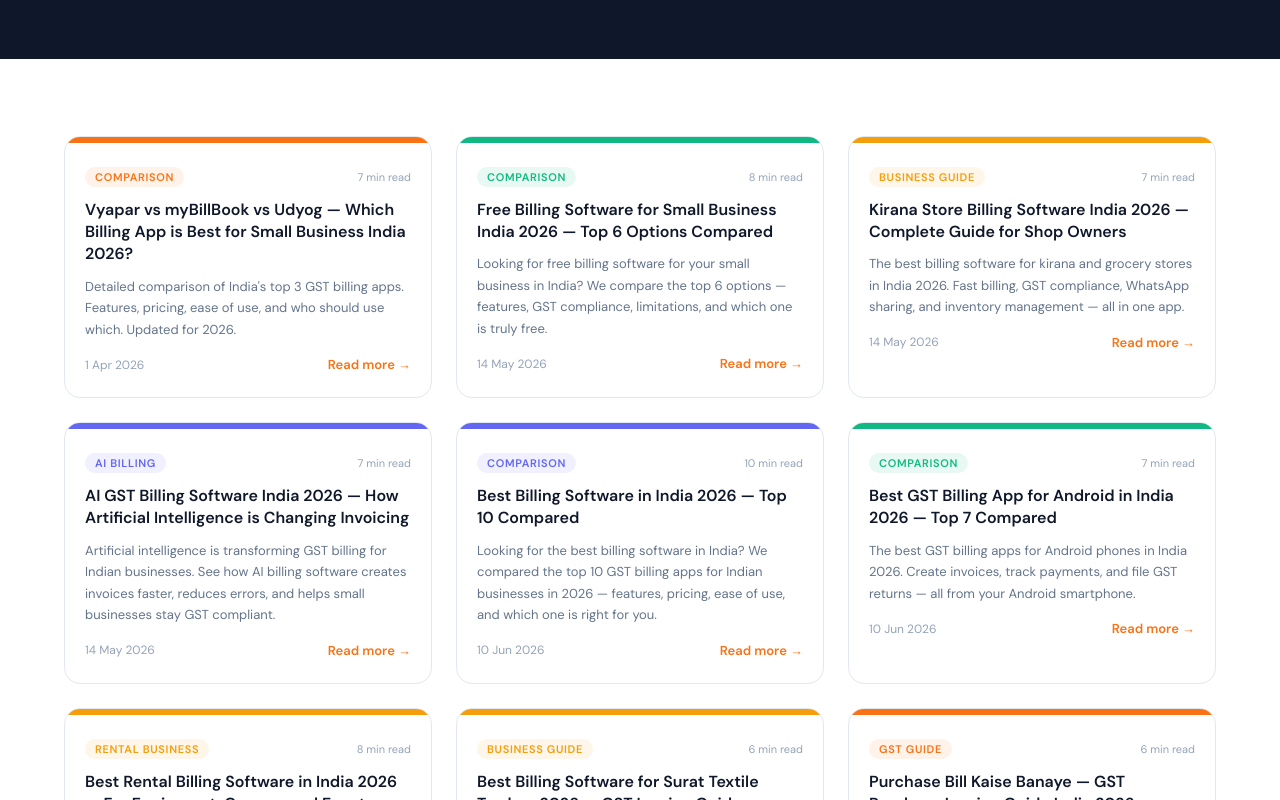
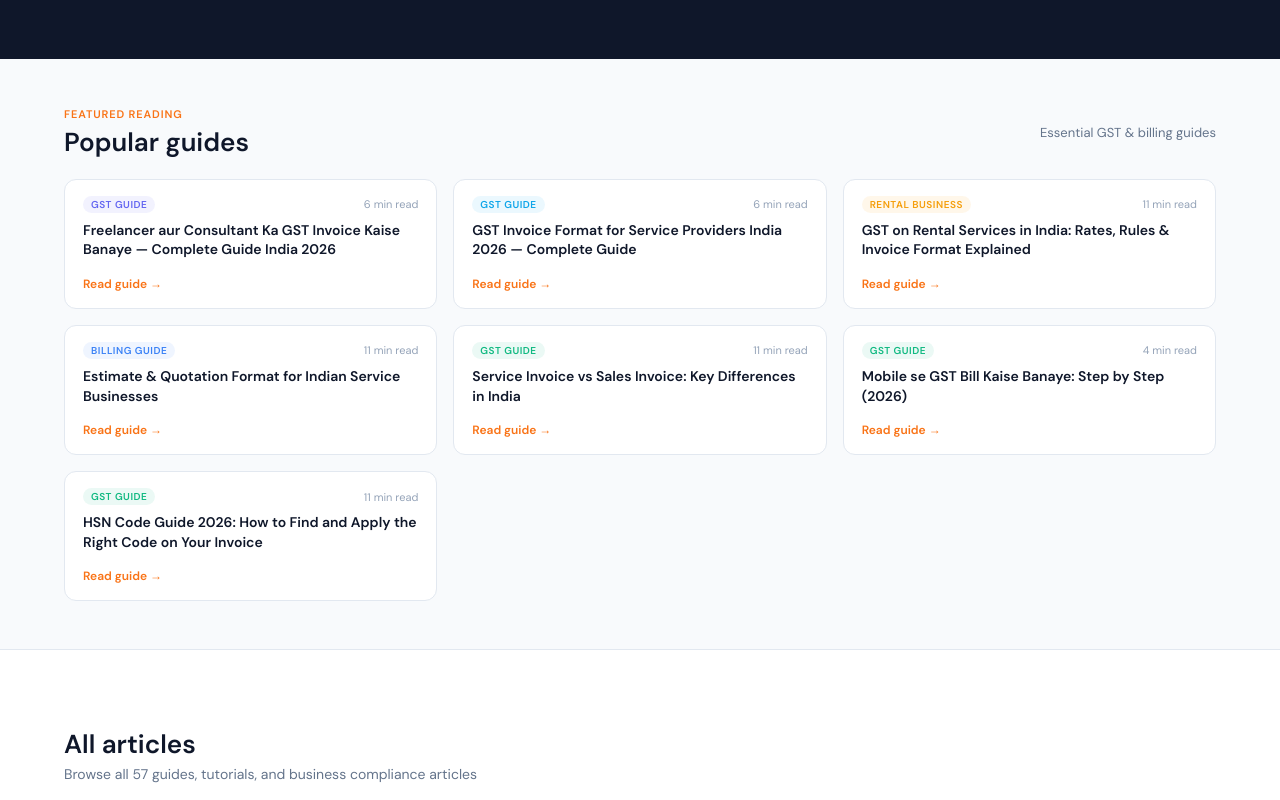
Before and after one commit to rounak621/udyogbook-landing, a Next.js app: page /blog in a window 1280 px wide. Shown: the part 400-1200 px from the top of the page. Built offline with nearby package versions, Linux system fonts and the light colour scheme.

Commit message:
feat(blog): add Popular guides row to /blog for priority indexation

```diff
--- a/app/blog/page.tsx
+++ b/app/blog/page.tsx
@@ -1,7 +1,17 @@
 import Navbar from '../components/Navbar'
 import Footer from '../components/Footer'
 import type { Metadata } from 'next'
-import { BLOG_POSTS } from '../../lib/blog-posts'
+import { BLOG_POSTS, type BlogPost } from '../../lib/blog-posts'
+
+const POPULAR_SLUGS = [
+  'freelancer-consultant-gst-invoice-india',
+  'gst-invoice-format-service-provider-india',
+  'gst-on-rental-services-india',
+  'quotation-format-indian-service-businesses',
+  'service-invoice-vs-sales-invoice-india',
+  'mobile-se-gst-bill-kaise-banaye',
+  'hsn-code-guide-2026-invoice',
+]
 
 export const metadata: Metadata = {
   title: 'Blog — GST Guides, Billing Tips & Business Insights',
@@ -14,6 +24,10 @@
 }
 
 export default function BlogPage() {
+  const popularPosts = POPULAR_SLUGS
+    .map(slug => BLOG_POSTS.find(p => p.slug === slug))
+    .filter((p): p is BlogPost => Boolean(p))
+
   return (
     <>
       <Navbar />
@@ -32,7 +46,64 @@
           </div>
         </section>
 
-        {/* Posts grid */}
+        {/* Popular guides */}
+        <section style={{ background: '#F8FAFC', borderBottom: '1px solid #E2E8F0', padding: 'clamp(36px,4vw,48px) var(--section-px)' }}>
+          <div style={{ maxWidth: 1280, margin: '0 auto' }}>
+            <div style={{ display: 'flex', alignItems: 'center', justifyContent: 'space-between', marginBottom: 20, flexWrap: 'wrap', gap: 12 }}>
+              <div>
+                <p style={{ fontSize: 11, fontWeight: 700, letterSpacing: '0.08em', textTransform: 'uppercase', color: '#F97316', marginBottom: 4 }}>Featured Reading</p>
+                <h2 style={{ fontSize: 'clamp(20px,2.5vw,26px)', fontWeight: 700, color: '#0f172a', margin: 0 }}>Popular guides</h2>
+              </div>
+              <span style={{ fontSize: 13, color: '#64748b' }}>Essential GST & billing guides</span>
+            </div>
+
+            <style suppressHydrationWarning>{`
+              .popular-guides-grid {
+                display: grid;
+                grid-template-columns: repeat(auto-fill, minmax(280px, 1fr));
+                gap: 16px;
+              }
+              .popular-guide-card {
+                background: #fff;
+                border: 1px solid #E2E8F0;
+                border-radius: 12px;
+                padding: 16px 18px;
+                text-decoration: none;
+                display: flex;
+                flex-direction: column;
+                justify-content: space-between;
+                transition: transform 0.2s, box-shadow 0.2s, border-color 0.2s;
+              }
+              .popular-guide-card:hover {
+                transform: translateY(-2px);
+                box-shadow: 0 8px 24px rgba(0,0,0,0.06);
+                border-color: #cbd5e1;
+              }
+            `}</style>
+            <div className="popular-guides-grid">
+              {popularPosts.map(post => (
+                <a key={post.slug} href={`/blog/${post.slug}`} className="popular-guide-card">
+                  <div>
+                    <div style={{ display: 'flex', justifyContent: 'space-between', alignItems: 'center', marginBottom: 8 }}>
+                      <span style={{ fontSize: 10, fontWeight: 700, color: post.color, textTransform: 'uppercase', letterSpacing: '0.05em', background: post.color + '15', padding: '2px 8px', borderRadius: 100 }}>
+                        {post.category}
+                      </span>
+                      <span style={{ fontSize: 11, color: '#94a3b8' }}>{post.readTime}</span>
+                    </div>
+                    <h3 style={{ fontSize: 14, fontWeight: 700, color: '#0f172a', lineHeight: 1.4, margin: '4px 0 8px' }}>
+                      {post.title}
+                    </h3>
+                  </div>
+                  <span style={{ fontSize: 12, color: '#F97316', fontWeight: 600, display: 'inline-flex', alignItems: 'center', marginTop: 8 }}>
+                    Read guide →
+                  </span>
+                </a>
+              ))}
+            </div>
+          </div>
+        </section>
+
+        {/* All Posts grid */}
         <section style={{ padding: 'clamp(48px,6vw,80px) var(--section-px)' }}>
           <style suppressHydrationWarning>{`
             .blog-card { background: #fff; border: 1px solid #E2E8F0; border-radius: 16px; overflow: hidden; transition: transform 0.2s, box-shadow 0.2s; text-decoration: none; display: block; }
@@ -42,6 +113,12 @@
             @media (max-width: 600px) { .blog-grid { grid-template-columns: 1fr; } }
           `}</style>
           <div style={{ maxWidth: 1280, margin: '0 auto' }}>
+            <div style={{ marginBottom: 24 }}>
+              <h2 style={{ fontSize: 'clamp(20px,2.5vw,26px)', fontWeight: 700, color: '#0f172a', margin: 0 }}>All articles</h2>
+              <p style={{ fontSize: 14, color: '#64748b', marginTop: 4, marginBottom: 0 }}>
+                Browse all {BLOG_POSTS.length} guides, tutorials, and business compliance articles
+              </p>
+            </div>
             <div className="blog-grid">
               {BLOG_POSTS.map(post => (
                 <a key={post.slug} href={`/blog/${post.slug}`} className="blog-card">
```
